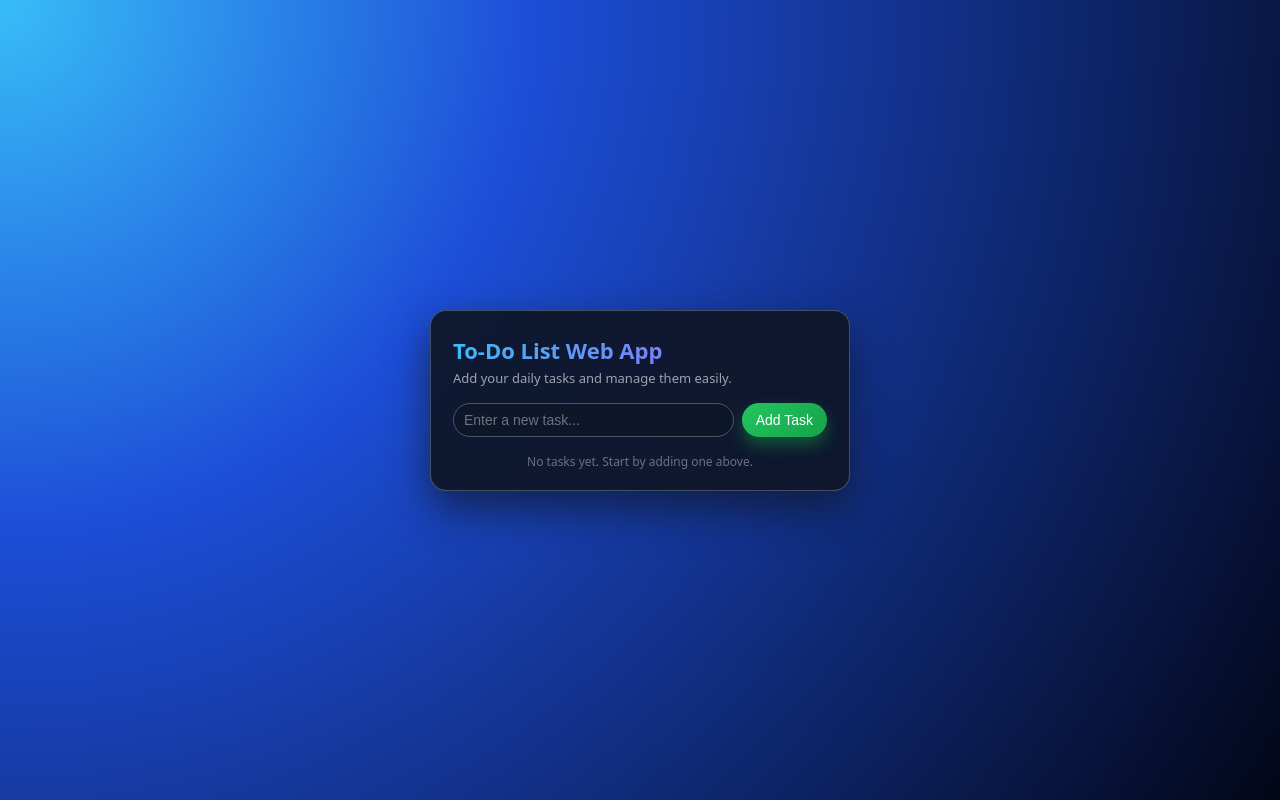
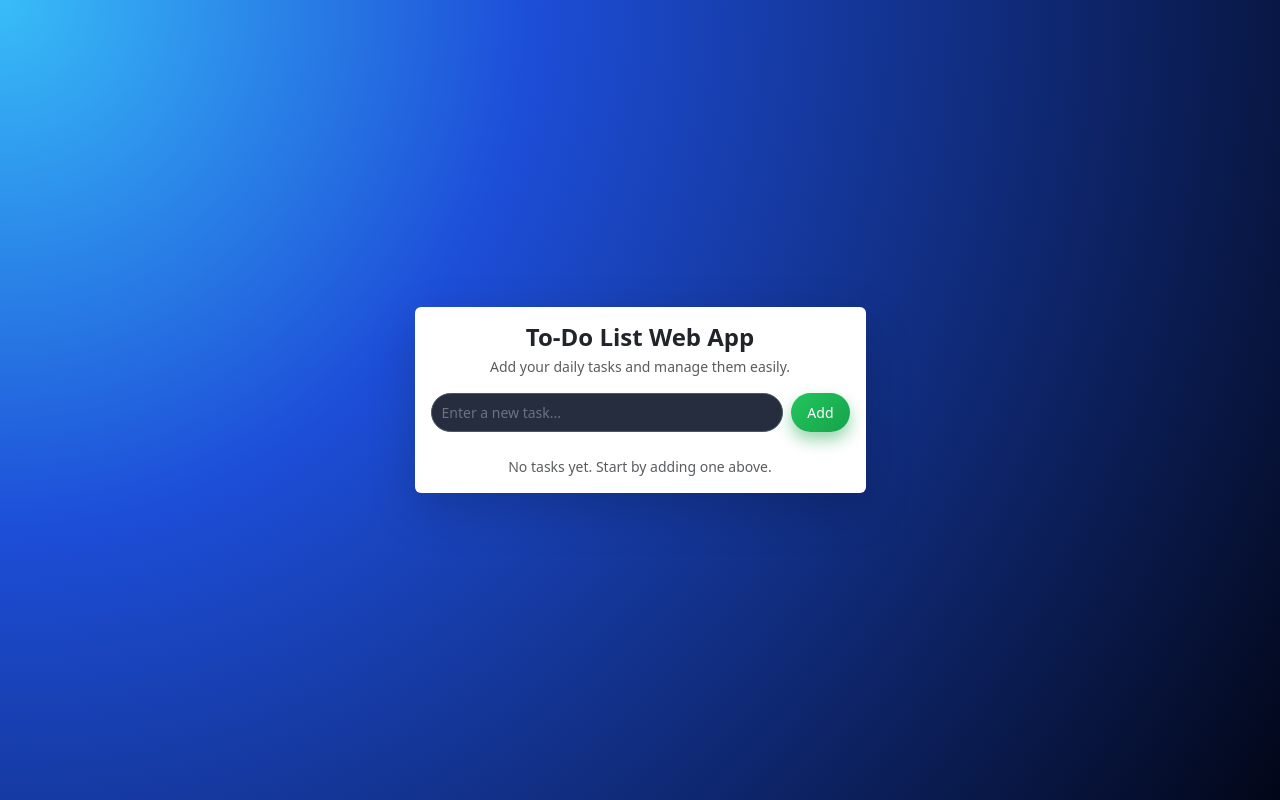
Before and after one commit to Aman-choudhary-99/Todo-list-web-app, a plain HTML site: page index.html in a window 1280 px wide. Drawn offline with nearby package versions, Linux system fonts and the light colour scheme.

Commit message:
Update index.html

```diff
--- a/index.html
+++ b/index.html
@@ -2,34 +2,71 @@
 <html lang="en">
 <head>
   <meta charset="UTF-8" />
+  <meta name="viewport" content="width=device-width, initial-scale=1.0" />
   <title>To-Do List Web App | Aman Choudhary</title>
+
+  <!-- Favicon -->
+  <link rel="icon" type="image/png" href="todo-list.png" />
+
+  <!-- Bootstrap 5 CSS -->
+  <link
+    href="https://cdn.jsdelivr.net/npm/bootstrap@5.3.3/dist/css/bootstrap.min.css"
+    rel="stylesheet"
+    integrity="sha384-QWTKZyjpPEjISv5WaRU9OFeRpok6YctnYmDr5pNlyT2bRjXh0JMhjY6hW+ALEwIH"
+    crossorigin="anonymous"
+  />
+
+  <!-- Custom CSS -->
   <link rel="stylesheet" href="style.css" />
 </head>
-<body>
-  <div class="todo-app">
-    <h1>To-Do List Web App</h1>
-    <p class="subtitle">
+<body class="bg-gradient-body d-flex align-items-center justify-content-center min-vh-100">
+
+  <main class="container">
+    <div class="row justify-content-center">
+      <div class="col-12 col-sm-10 col-md-8 col-lg-5">
+        <div class="card todo-card shadow-lg border-0">
+          <div class="card-body">
+            <h1 class="h4 fw-bold gradient-title mb-1 text-center">
+              To-Do List Web App
+            </h1>
+            <p class="text-muted small text-center mb-3">
               Add your daily tasks and manage them easily.
             </p>
 
-    <!-- Add Task Form -->
-    <form id="todo-form" autocomplete="off">
+            <!-- Task input form -->
+            <form id="todo-form" class="d-flex gap-2 mb-3" autocomplete="off">
               <input
                 type="text"
                 id="todo-input"
+                class="form-control"
                 placeholder="Enter a new task..."
               />
-      <button type="submit">Add Task</button>
+              <button type="submit" class="btn btn-gradient px-3">
+                Add
+              </button>
             </form>
 
-    <!-- Task List -->
-    <ul id="todo-list"></ul>
+            <!-- Task list -->
+            <ul id="todo-list" class="list-group mb-2"></ul>
 
-    <p id="empty-message" class="empty-message">
+            <!-- Shown only when there are no tasks -->
+            <p id="empty-message" class="text-center text-muted small mb-0">
               No tasks yet. Start by adding one above.
             </p>
           </div>
+        </div>
+      </div>
+    </div>
+  </main>
 
+  <!-- Bootstrap JS bundle -->
+  <script
+    src="https://cdn.jsdelivr.net/npm/bootstrap@5.3.3/dist/js/bootstrap.bundle.min.js"
+    integrity="sha384-YvpcrYf0tY3lHB60NNkmXc5s9fDVZLESaAA55NDzOxhy9GkcIdslK1eN7N6jIeHz"
+    crossorigin="anonymous"
+  ></script>
+
+  <!-- App logic -->
   <script src="script.js"></script>
 </body>
 </html>
```
Lines whose indentation alone changed are shown as unchanged.
